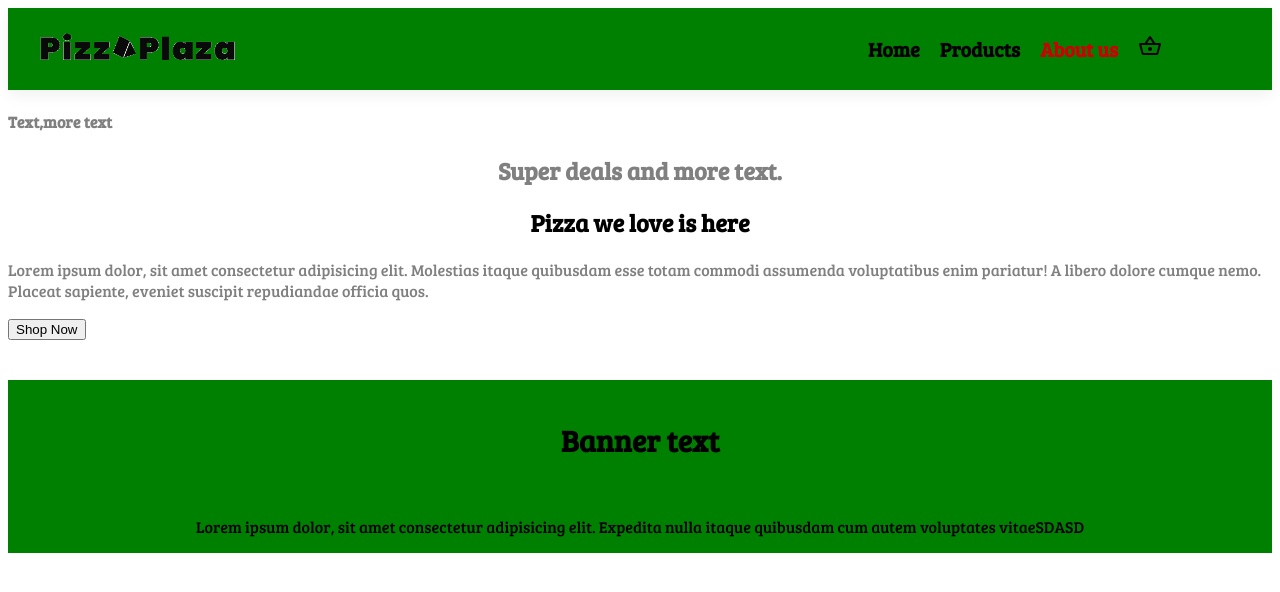
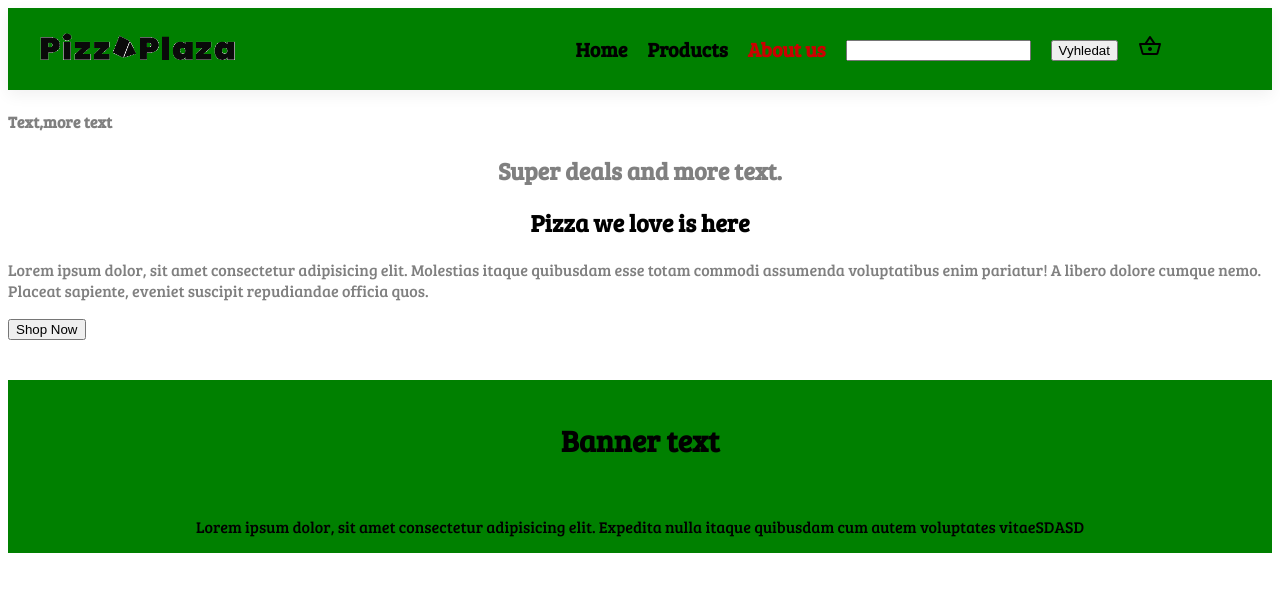
Before and after one commit to martymsc/WebProject, a plain HTML site: page aboutUs.html in a window 1280 px wide. Drawn offline with nearby package versions, Linux system fonts and the light colour scheme.

Commit message:
Přidaní search baru na všechny stránky

```diff
--- a/aboutUs.html
+++ b/aboutUs.html
@@ -18,6 +18,8 @@
                     <li><a href="./index.html" >Home</a></li>
                     <li><a href="./product_page.html">Products</a></li>
                     <li><a class="active" href="./aboutUs.html">About us</a></li>
+                    <li>  <input type="text" placeholder="" name="search"> </li>
+                    <li>  <button onclick="window.location.href='SR_page.html';"> Vyhledat </button> </li>
                     <li id = "cartt"><a href="./cart.html"><span class="material-symbols-outlined">shopping_basket</span></i></a></li>
                 </ul>
              </section>
```
Also changed, not shown: cart.html (+2 -0 lines), index.html (+2 -0 lines), product_page_houby.html (+2 -0 lines), product_page_maso.html (+2 -0 lines), product_page_papri.html (+2 -0 lines), product_page_vege.html (+2 -0 lines).
